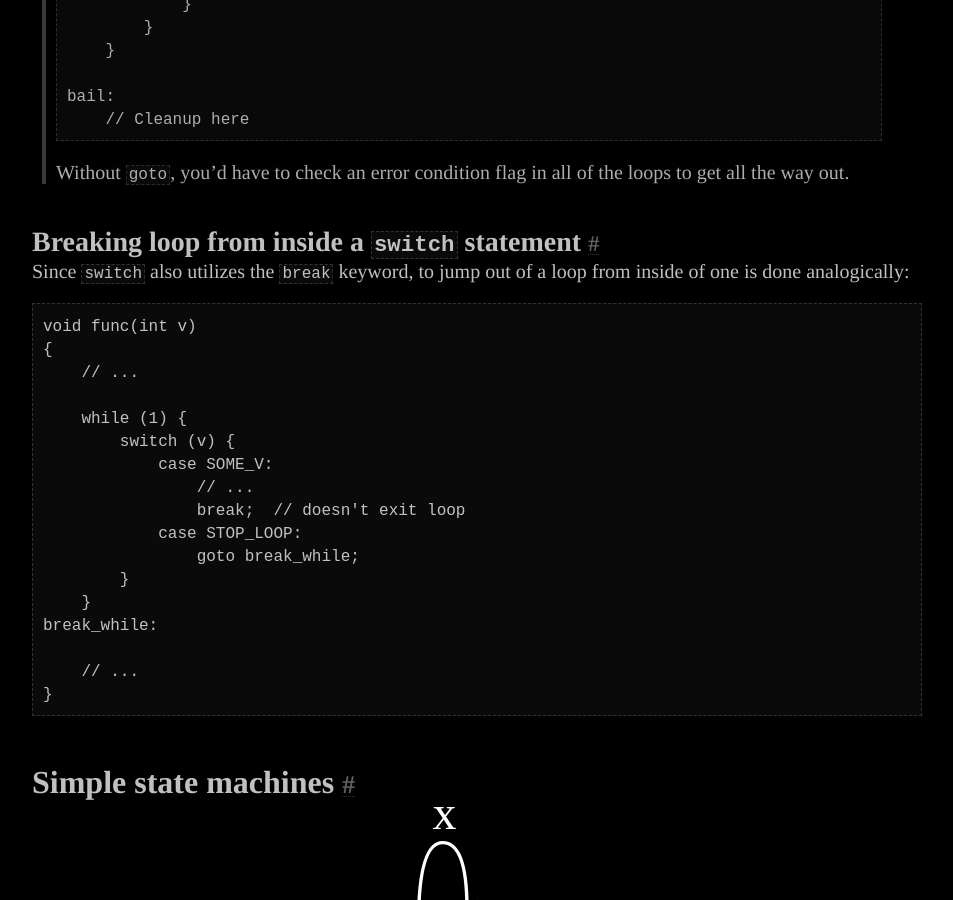
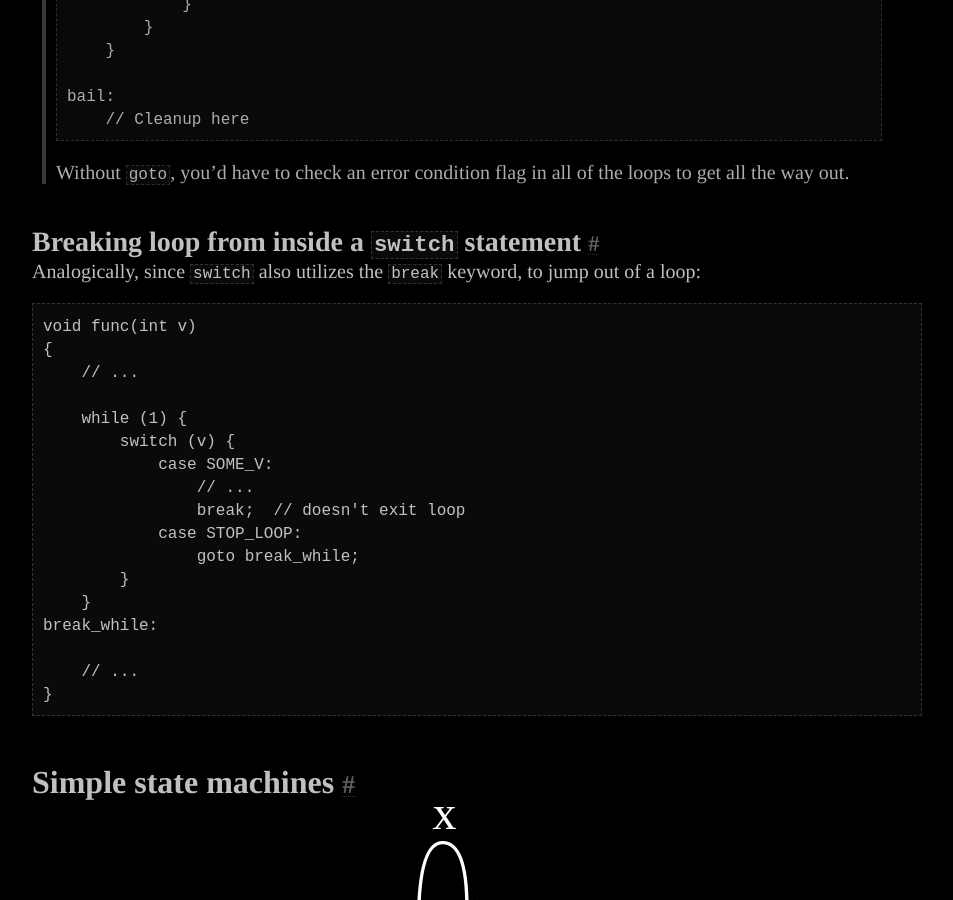
Before and after one commit to Jorenar/blog, a Jekyll site: the page built from _posts/2023-02-26-gotophobia-harmful.md, in a window 1280 px wide and 900 px high, scrolled down 20393 px. Shown: the whole window, without its empty margins (163-1116 px from the left). Built offline with Jekyll 4.4.1, drawn with Linux system fonts in a browser that asks for light colours.

````diff
--- a/_posts/2023-02-26-gotophobia-harmful.md
+++ b/_posts/2023-02-26-gotophobia-harmful.md
@@ -1173,8 +1173,8 @@ _Beej's Guide to C Programming_ has nice example of using this technique alongsi
 
 ## Breaking loop from inside a `switch` statement
 
-Since `switch` also utilizes the `break` keyword, to jump
-out of a loop from inside of one is done analogically:
+Analogically, since `switch` also utilizes the `break` keyword, to jump
+out of a loop:
 
 ```c
 void func(int v)
````
